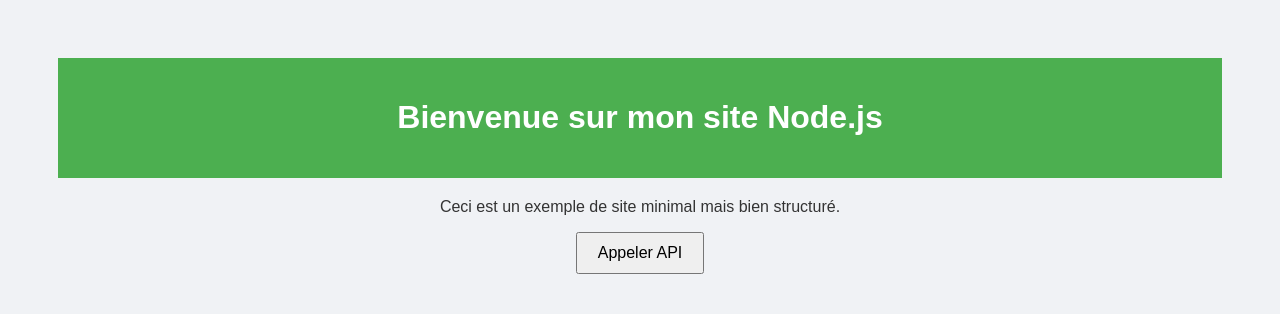
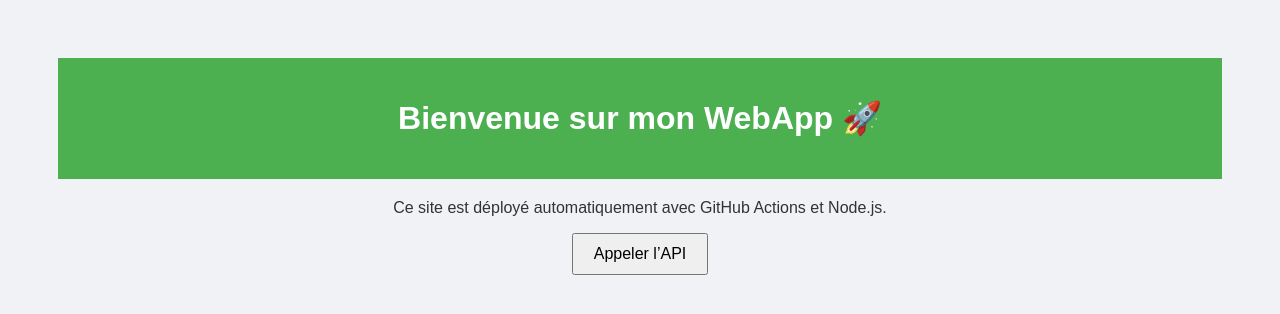
Before and after one commit to noukhale/tp1-ci-cd-webapp, a website: page public/index.html in a window 1280 px wide. Drawn offline with Linux system fonts and the light colour scheme.

Commit message:
Update index.html

```diff
--- a/public/index.html
+++ b/public/index.html
@@ -2,17 +2,16 @@
 <html lang="fr">
 <head>
   <meta charset="UTF-8">
-    <meta name="viewport" content="width=device-width, initial-scale=1.0">
-    <title>Mon WebApp Node.js</title>
+  <title>TP CI/CD WebApp</title>
   <link rel="stylesheet" href="css/style.css">
 </head>
 <body>
   <header>
-        <h1>Bienvenue sur mon site Node.js</h1>
+    <h1>Bienvenue sur mon WebApp 🚀</h1>
   </header>
   <main>
-        <p>Ceci est un exemple de site minimal mais bien structuré.</p>
-        <button id="api-btn">Appeler API</button>
+    <p>Ce site est déployé automatiquement avec GitHub Actions et Node.js.</p>
+    <button id="api-btn">Appeler l’API</button>
     <p id="api-result"></p>
   </main>
   <script>
```
Lines whose indentation alone changed are shown as unchanged.
